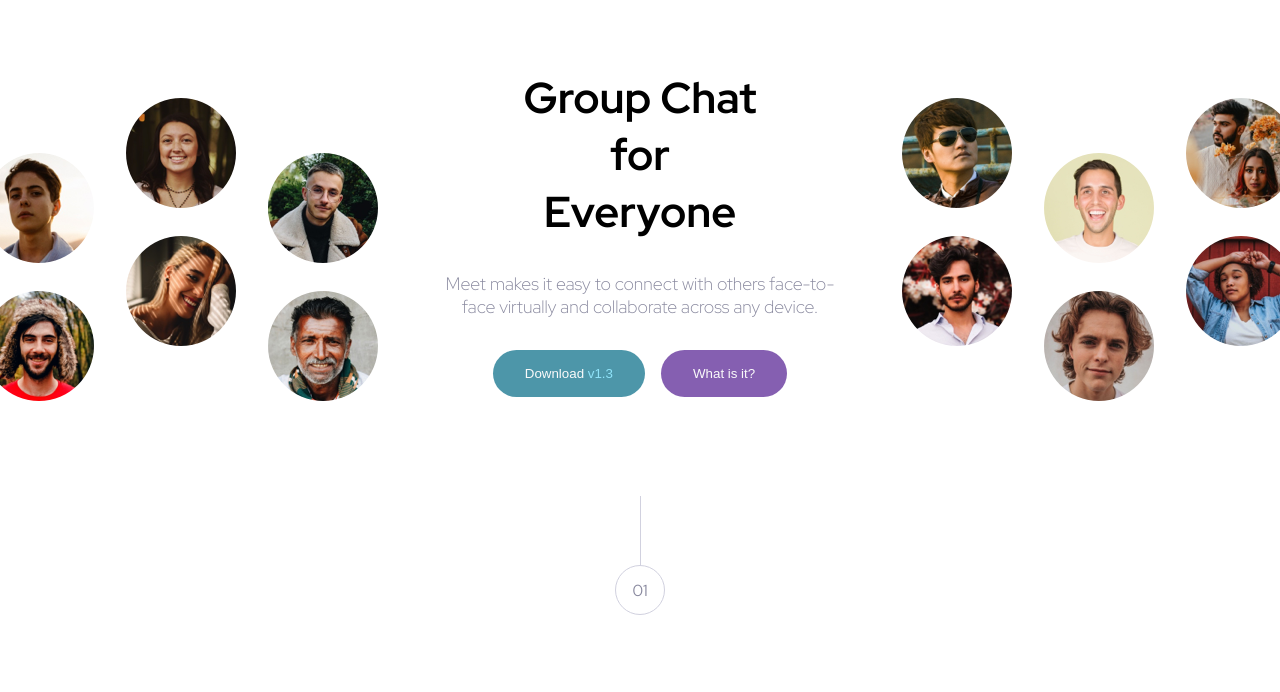
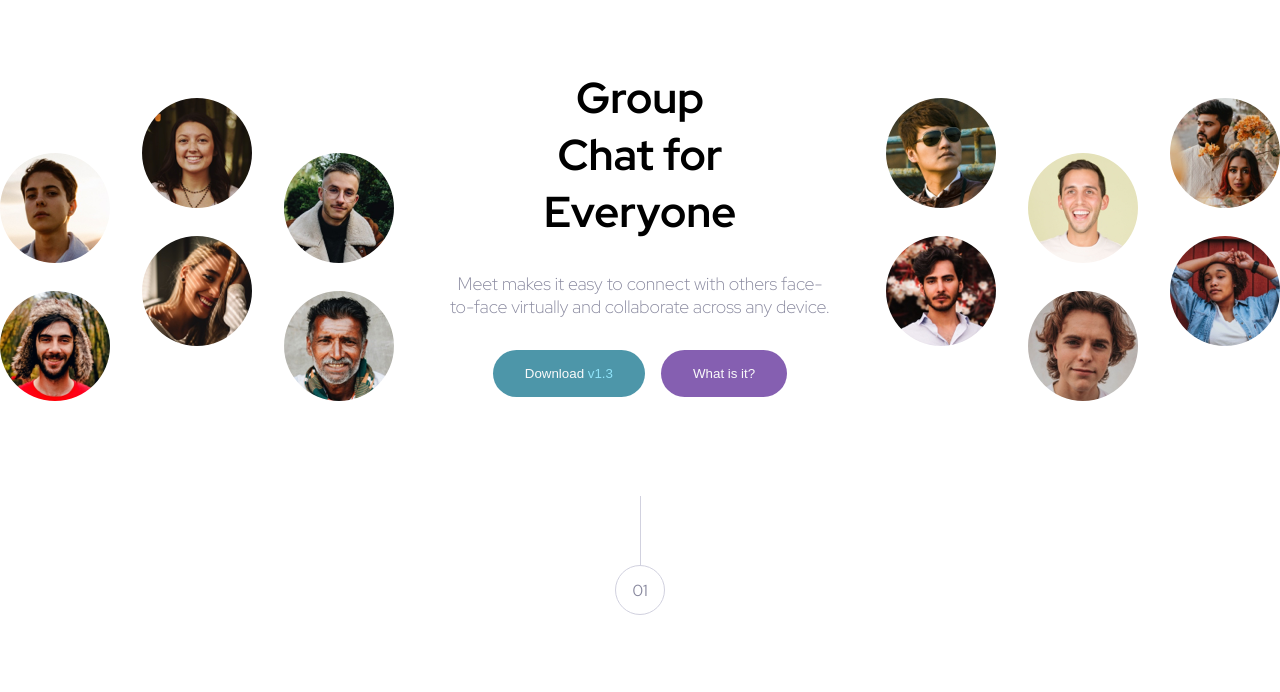
Before and after one commit to AKdeBerg/meet-landing-page, a plain HTML site: page starter-code/index.html in a window 1280 px wide. Shown: the part 63-755 px from the top of the page. Drawn offline with Linux system fonts and the light colour scheme.

Commit message:
hide overflow

```diff
--- a/starter-code/style.css
+++ b/starter-code/style.css
@@ -34,7 +34,7 @@ header {
   align-items: center;
   flex-direction: row;
   /* gap: 1rem; */
-  margin: 4.5rem -1rem;
+  margin: 4.5rem 0;
 }
 
 .img-left {
```
